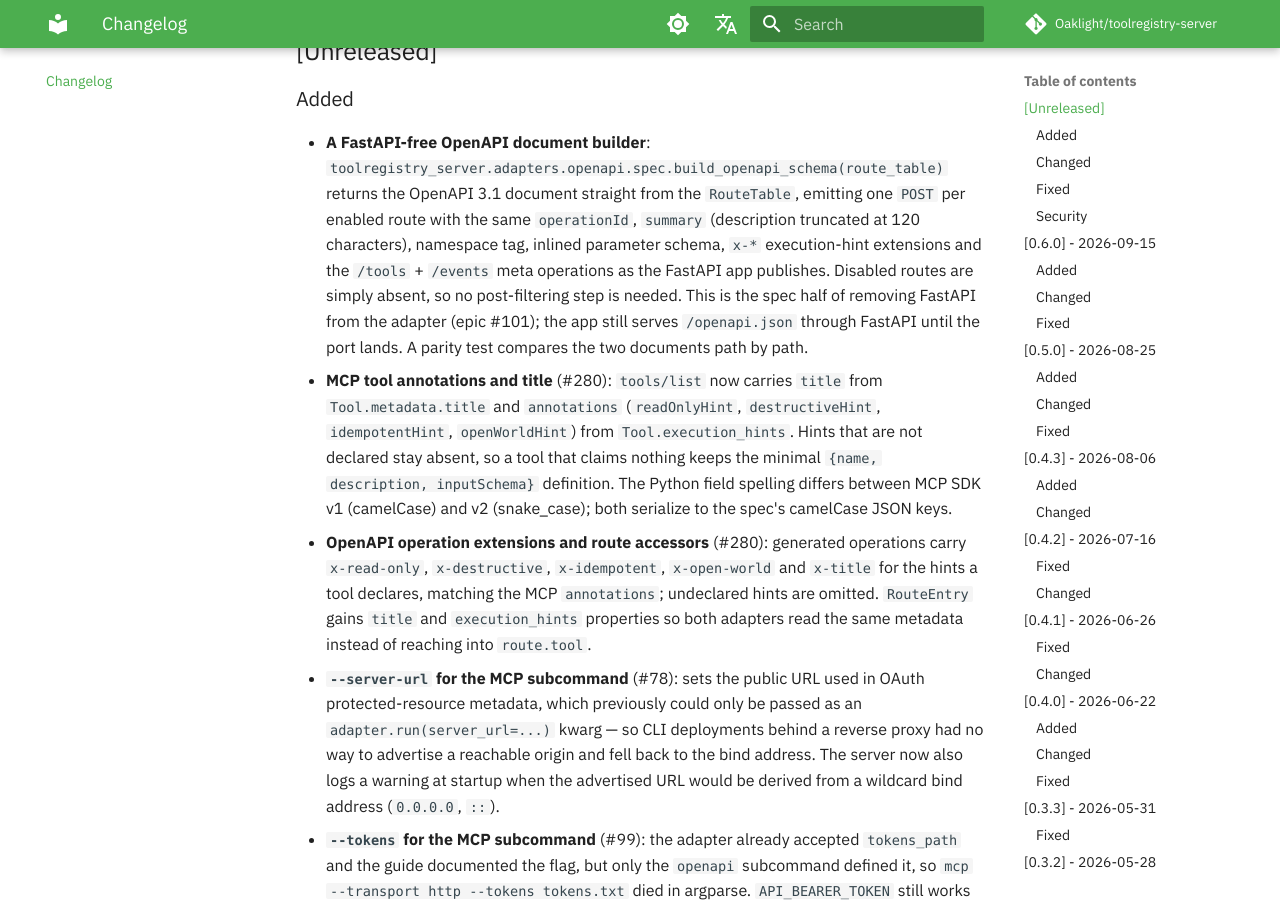
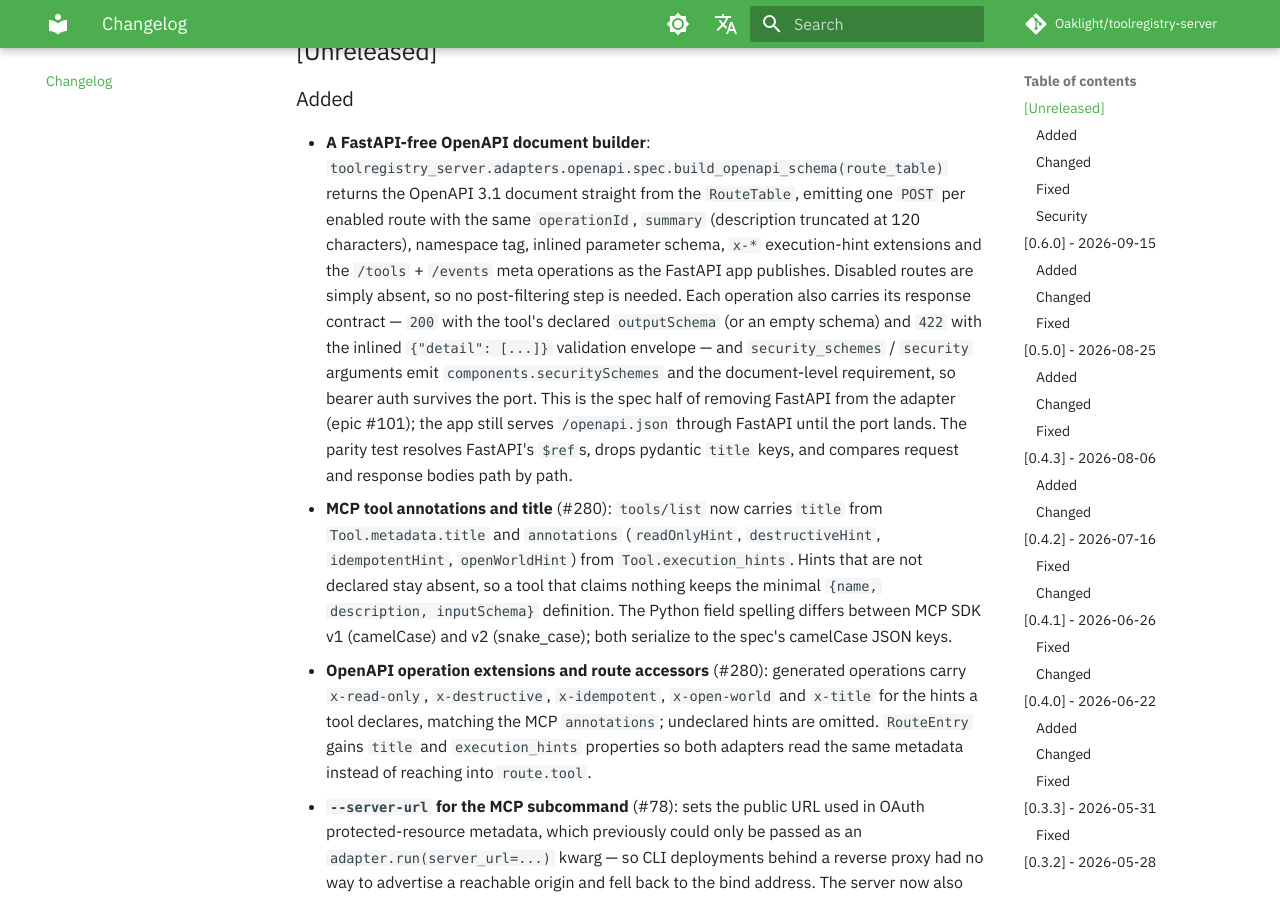
Before and after one commit to Oaklight/toolregistry-server, an MkDocs documentation site: the page built from docs/changelog.md, in a window 1280 px wide and 900 px high, scrolled down 302 px. Built offline with MkDocs 1.6.1 and Material for MkDocs 9.7.7, drawn with Linux system fonts in a browser that asks for light colours; some web fonts are replaced; comment, search, counter and statistics services are not loaded.

Commit message:
docs(changelog): spec builder describes responses and security
Address the #120 review: 200 body from outputSchema, inline 422
envelope, security schemes.

```diff
--- a/docs/changelog.md
+++ b/docs/changelog.md
@@ -8,7 +8,7 @@ The format is based on [Keep a Changelog](https://keepachangelog.com/en/1.1.0/),
 
 ### Added
 
-- **A FastAPI-free OpenAPI document builder**: `toolregistry_server.adapters.openapi.spec.build_openapi_schema(route_table)` returns the OpenAPI 3.1 document straight from the `RouteTable`, emitting one `POST` per enabled route with the same `operationId`, `summary` (description truncated at 120 characters), namespace tag, inlined parameter schema, `x-*` execution-hint extensions and the `/tools` + `/events` meta operations as the FastAPI app publishes. Disabled routes are simply absent, so no post-filtering step is needed. This is the spec half of removing FastAPI from the adapter (epic #101); the app still serves `/openapi.json` through FastAPI until the port lands. A parity test compares the two documents path by path.
+- **A FastAPI-free OpenAPI document builder**: `toolregistry_server.adapters.openapi.spec.build_openapi_schema(route_table)` returns the OpenAPI 3.1 document straight from the `RouteTable`, emitting one `POST` per enabled route with the same `operationId`, `summary` (description truncated at 120 characters), namespace tag, inlined parameter schema, `x-*` execution-hint extensions and the `/tools` + `/events` meta operations as the FastAPI app publishes. Disabled routes are simply absent, so no post-filtering step is needed. Each operation also carries its response contract — `200` with the tool's declared `outputSchema` (or an empty schema) and `422` with the inlined `{"detail": [...]}` validation envelope — and `security_schemes` / `security` arguments emit `components.securitySchemes` and the document-level requirement, so bearer auth survives the port. This is the spec half of removing FastAPI from the adapter (epic #101); the app still serves `/openapi.json` through FastAPI until the port lands. The parity test resolves FastAPI's `$ref`s, drops pydantic `title` keys, and compares request and response bodies path by path.
 - **MCP tool annotations and title** (#280): `tools/list` now carries `title` from `Tool.metadata.title` and `annotations` (`readOnlyHint`, `destructiveHint`, `idempotentHint`, `openWorldHint`) from `Tool.execution_hints`. Hints that are not declared stay absent, so a tool that claims nothing keeps the minimal `{name, description, inputSchema}` definition. The Python field spelling differs between MCP SDK v1 (camelCase) and v2 (snake_case); both serialize to the spec's camelCase JSON keys.
 - **OpenAPI operation extensions and route accessors** (#280): generated operations carry `x-read-only`, `x-destructive`, `x-idempotent`, `x-open-world` and `x-title` for the hints a tool declares, matching the MCP `annotations`; undeclared hints are omitted. `RouteEntry` gains `title` and `execution_hints` properties so both adapters read the same metadata instead of reaching into `route.tool`.
 - **`--server-url` for the MCP subcommand** (#78): sets the public URL used in OAuth protected-resource metadata, which previously could only be passed as an `adapter.run(server_url=...)` kwarg — so CLI deployments behind a reverse proxy had no way to advertise a reachable origin and fell back to the bind address. The server now also logs a warning at startup when the advertised URL would be derived from a wildcard bind address (`0.0.0.0`, `::`).
```
